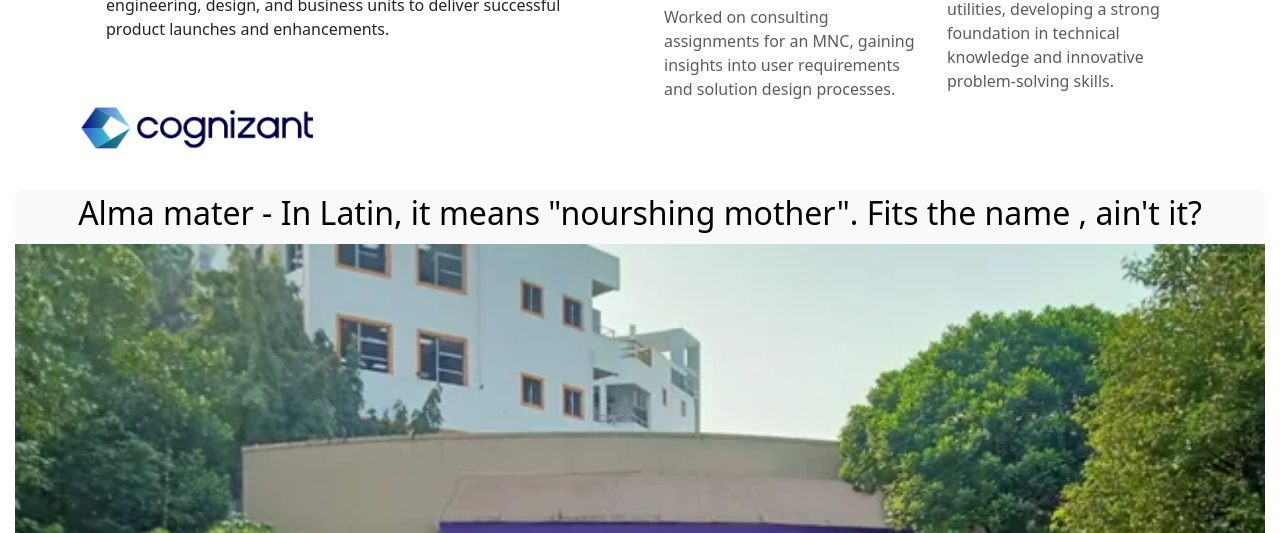
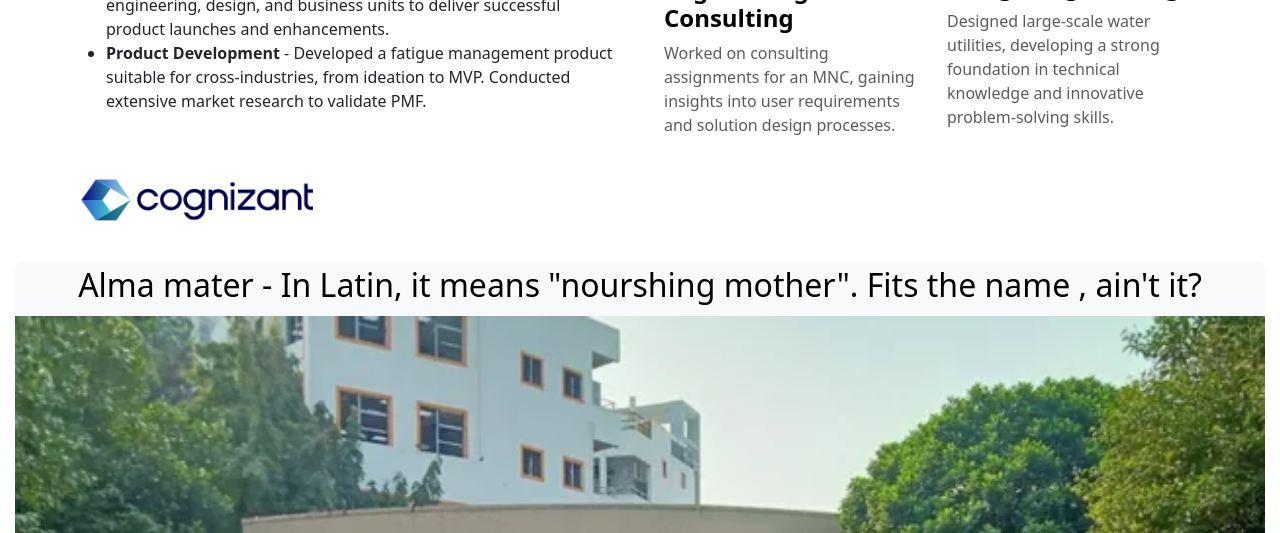
Before and after one commit to Yasind24/eternal_curiosity, a plain HTML site: page index.html in a window 1280 px wide. Shown: the part 1236-1769 px from the top of the page. Drawn offline with nearby package versions, Linux system fonts and the light colour scheme.

Commit message:
Update index.html

```diff
--- a/index.html
+++ b/index.html
@@ -126,6 +126,9 @@
                   <li><b>Cross-Functional Leadership</b> -
                   Led diverse teams across engineering, design, and business units to deliver successful product launches and enhancements.
                   </li>
+                  <li><b>Product Development</b> -
+                  Developed a fatigue management product suitable for cross-industries, from ideation to MVP. Conducted extensive market research to validate PMF.
+                  </li>
                 </ul></p>
                 <img src="./Assets/Images/Cognizant.png" alt="Cognizant" width="250">
               </div>
```
